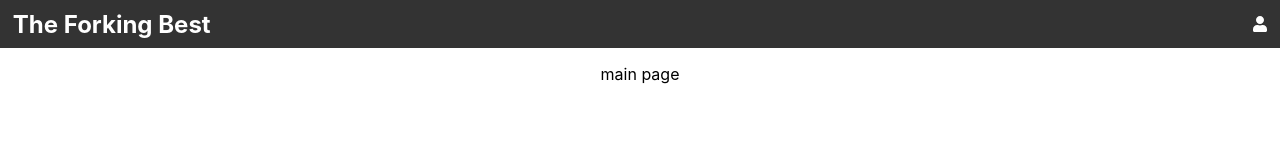
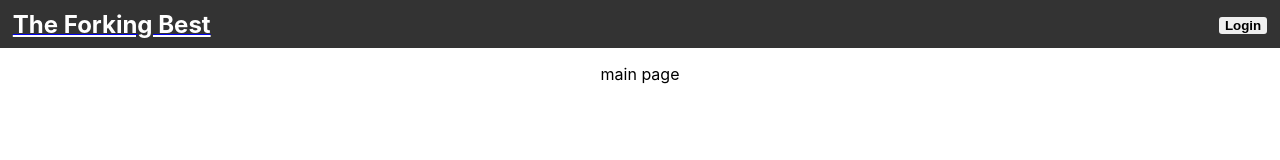
Before and after one commit to BlakeIngle/JRS-group-project-March-2022, a React (Create React App) app in the folder group-project/: page / in a window 1280 px wide. Shown: the top 160 px of the page. Built offline with nearby package versions, Linux system fonts and the light colour scheme.

Commit message:
added a login button when a user not logged in

```diff
--- a/group-project/src/components/HomePage/HomePage.css
+++ b/group-project/src/components/HomePage/HomePage.css
@@ -9,7 +9,7 @@
 
   display: flex;
   flex-direction: row;
-    align-items:center;
+  align-items: center;
   justify-content: space-between;
 }
 
@@ -17,6 +17,8 @@
   text-align: left;
   font-size: 1.5rem;
   font-weight: bold;
+  color: white;
+  text-decoration: underline;
 }
 
 .header-root .header-location {
@@ -45,6 +47,25 @@
 
   display: flex;
   flex-direction: row;
-    align-items:center;
+  align-items: center;
   justify-content: space-around;
 }
+
+.login-homepage-button {
+  cursor: pointer;
+  border-radius: 3px;
+  border: none;
+  font-weight: 900;
+}
+
+.login-homepage-button:hover {
+  transform: scale(1.1);
+}
+
+.login-homepage-button:active {
+  transform: scale(1);
+}
+
+.header-root .icon {
+  color: white;
+}
--- a/group-project/src/components/HomePage/HomePage.js
+++ b/group-project/src/components/HomePage/HomePage.js
@@ -1,13 +1,13 @@
-import React from 'react';
-import './homePage.css'
-import { FontAwesomeIcon } from '@fortawesome/react-fontawesome'
-import { faPlus, faSearch, faUser } from '@fortawesome/free-solid-svg-icons'
-import { Outlet } from 'react-router';
+import React, { useState } from "react";
+import "../HomePage/HomePage.css";
+import { FontAwesomeIcon } from "@fortawesome/react-fontawesome";
+import { faPlus, faUser } from "@fortawesome/free-solid-svg-icons";
+import { Outlet } from "react-router";
+import { Link } from "react-router-dom";
 
 export default function HomePage({ children }) {
-
     return (
-        <div className='home-page-root'>
+        <div className="home-page-root">
             <Header />
             <Outlet />
             <Footer />
@@ -18,28 +18,36 @@ export default function HomePage({ children }) {
 function Header() {
     const city = "Charleston, SC";
 
+    const [isLoggedIn, setIsLoggedIn] = useState(false);
+
     return (
-        <div className='header-root'>
-            <span className='app-name'>The Forking Best</span>
-            <span className='icon'>
-                <FontAwesomeIcon icon={faUser} />
+        <div className="header-root">
+            <Link to="/">
+                <span className="app-name">The Forking Best</span>
+            </Link>
+            <Link to="/login">
+                <span className="icon">
+                    {isLoggedIn && <FontAwesomeIcon icon={faUser} />}
+                    {!isLoggedIn && (
+                        <button type="button" className="login-homepage-button">
+                            Login
+                        </button>
+                    )}
+                </span>
+            </Link>
+
+
+        </div>
+    );
+}
+
+function Footer() {
+    return (
+        <div className="footer-root">
+            {/* <span className='icon'><FontAwesomeIcon icon={faSearch} /></span> */}
+            <span className="icon">
+                <FontAwesomeIcon icon={faPlus} />
             </span>
-
-            {/* <span className='header-location'>
-                <div>Location</div>
-                <div className='city-name'>{city} ⯆</div>
-            </span> */}
         </div>
     )
 }
-
-
-function Footer() {
-
-    return (
-        <div className='footer-root'>
-            {/* <span className='icon'><FontAwesomeIcon icon={faSearch} /></span> */}
-            <span className='icon'><FontAwesomeIcon icon={faPlus} /></span>
-        </div>
-    )
-}
```
Lines whose indentation alone changed are shown as unchanged.
